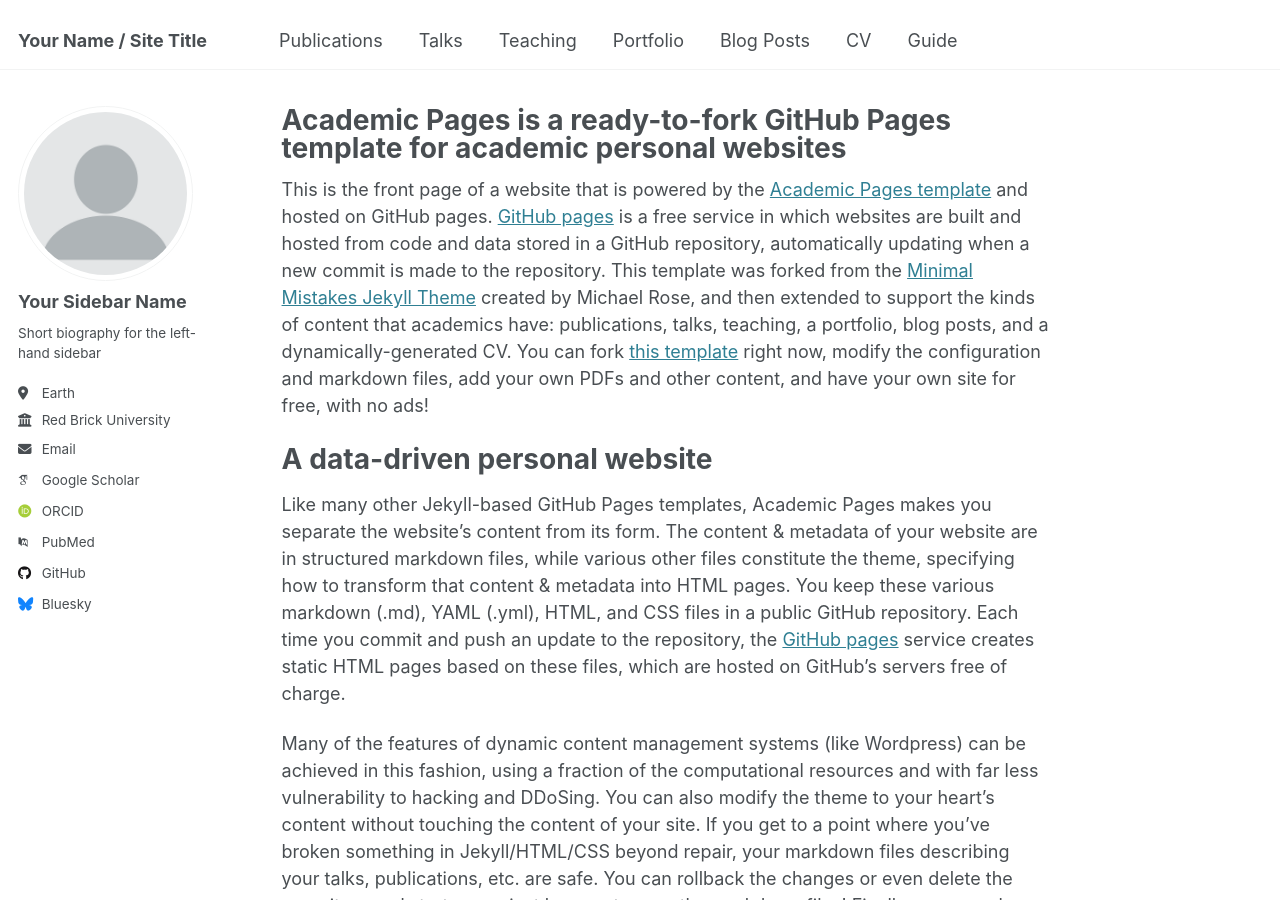
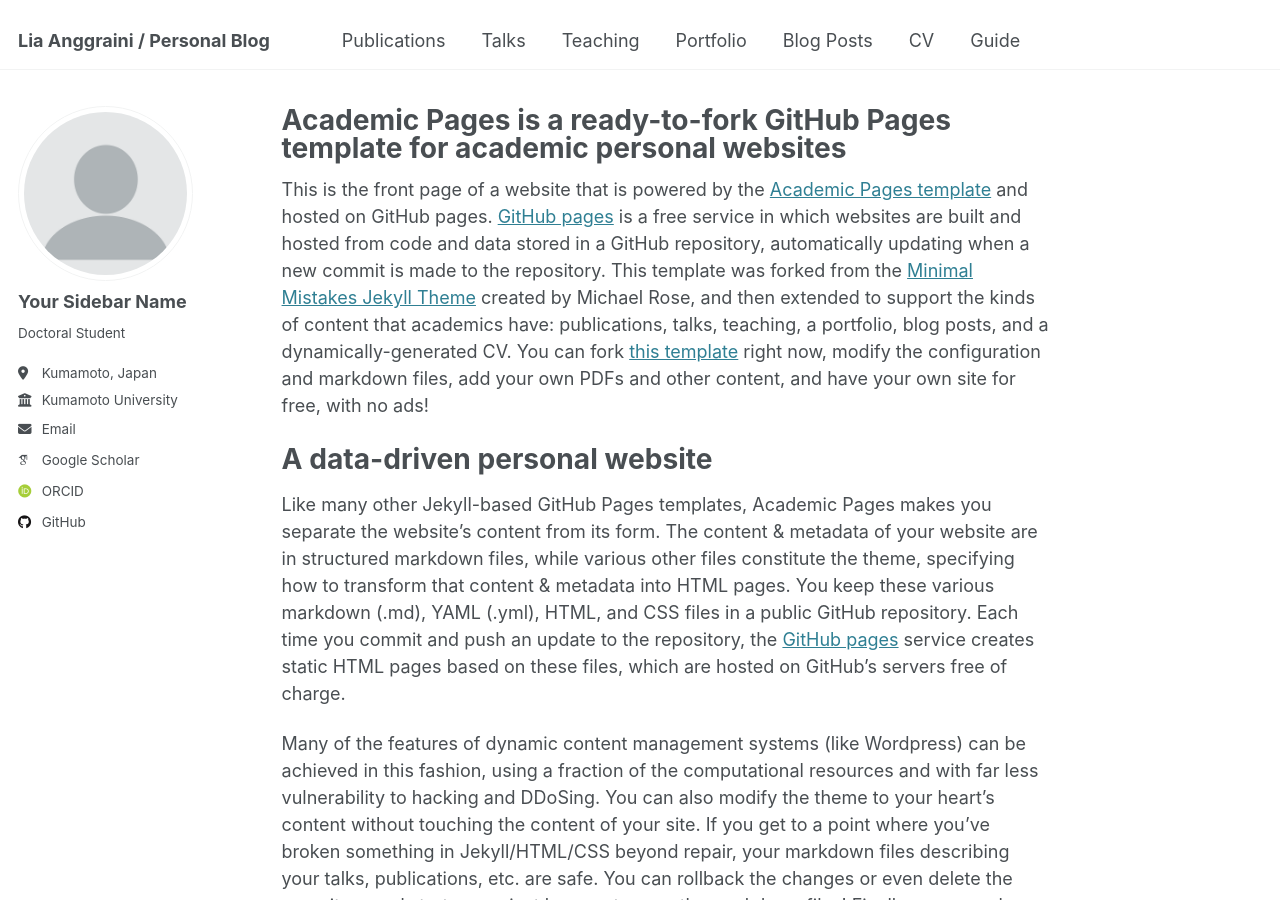
Before and after one commit to aozorahime/aozorahime.github.io, a Jekyll site: the page built from _pages/about.md, in a window 1280 px wide and 900 px high. Built offline with Jekyll 4.4.1, drawn with Linux system fonts in a browser that asks for light colours; some web fonts are replaced.

Commit message:
Update1 _config.yml

```diff
--- a/_config.yml
+++ b/_config.yml
@@ -9,7 +9,7 @@
 # Basic Site Settings
 locale                   : "en-US"
 site_theme               : "default"
-title                    : "Your Name / Site Title"
+title                    : "Lia Anggraini / Personal Blog"
 title_separator          : "-"
 name                     : &name "Your Name"
 description              : &description "personal description"
@@ -25,19 +25,19 @@ author:
   avatar           : "profile.png"
   name             : "Your Sidebar Name"
   pronouns         : # example: "she/her"
-  bio              : "Short biography for the left-hand sidebar"
-  location         : "Earth"
-  employer         : "Red Brick University"
+  bio              : "Doctoral Student"
+  location         : "Kumamoto, Japan"
+  employer         : "Kumamoto University"
   uri              : # URL
-  email            : "none@example.org"
+  email            : "lia@st.cs.kumamoto-u.ac.jp"
 
   # Academic websites
   arxiv            : # URL - Update with the correct link to your profile
-  googlescholar    : "https://scholar.google.com/citations?user=PS_CX0AAAAAJ"
+  googlescholar    : "https://scholar.google.com/citations?user=Y5GzXOQAAAAJ&hl=en"
   impactstory      : # URL
-  orcid            : "http://orcid.org/yourorcidurl"
+  orcid            : "https://orcid.org/0000-0002-0685-7676"
   semantic         : # URL
-  pubmed           : "https://www.ncbi.nlm.nih.gov/pubmed/?term=john+snow"
+  pubmed           : # URL
   researchgate     : # URL
   scopus           : # URL
 
@@ -45,12 +45,12 @@ author:
   bitbucket        : # Username - Update with your username on the site
   codepen          : # Username
   dribbble         : # Username
-  github           : "academicpages"
+  github           : "aozorahime"
   kaggle           : # Username
   stackoverflow    : # User number or user number and name (i.e., use "1" or "1/jeff-atwood")
 
   # Social media
-  bluesky          : "bsky.app" # Replace this with you Bluesky username
+  bluesky          : # username # Replace this with you Bluesky username
   facebook         : # Username
   flickr           : # Username
   foursquare       : # Username
```
